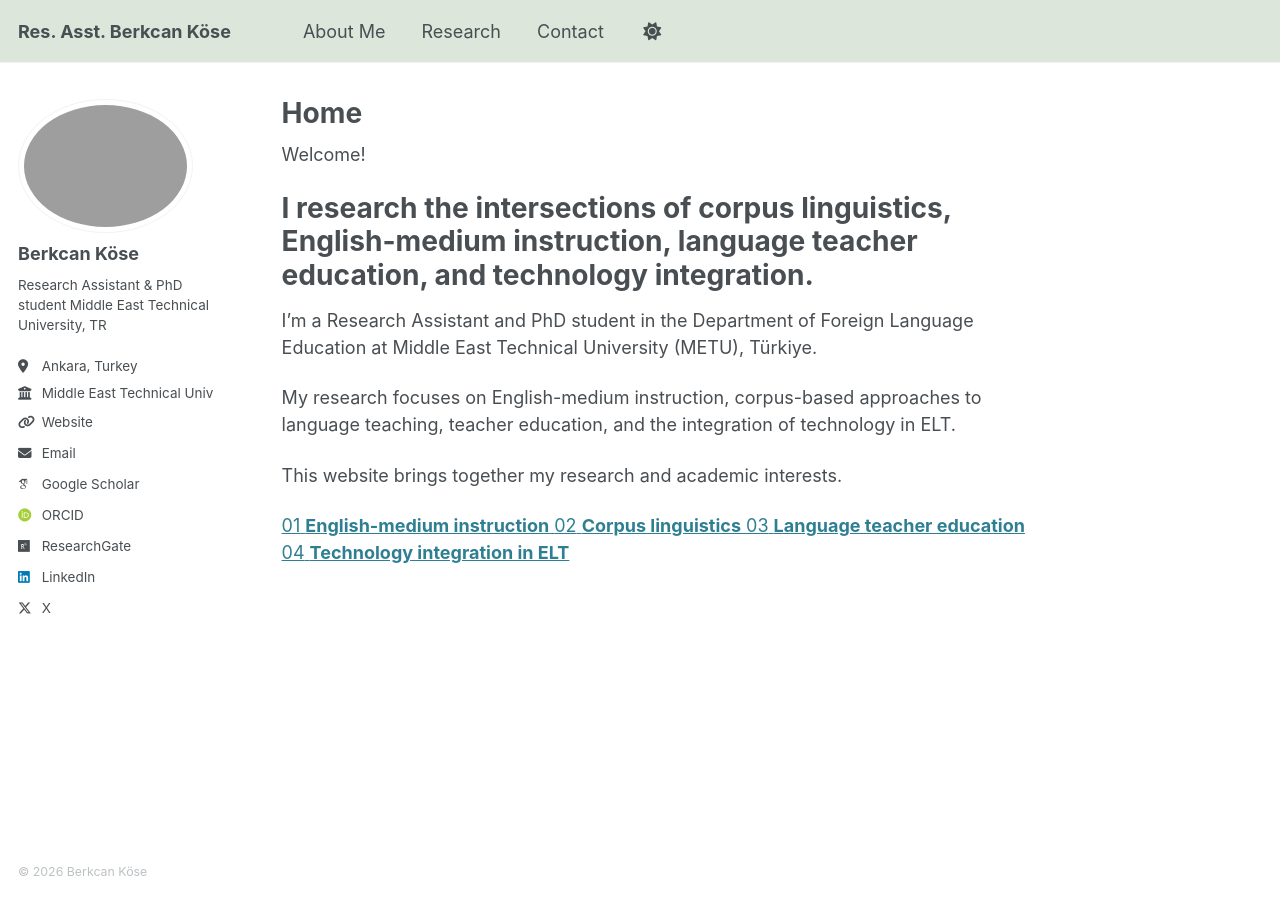
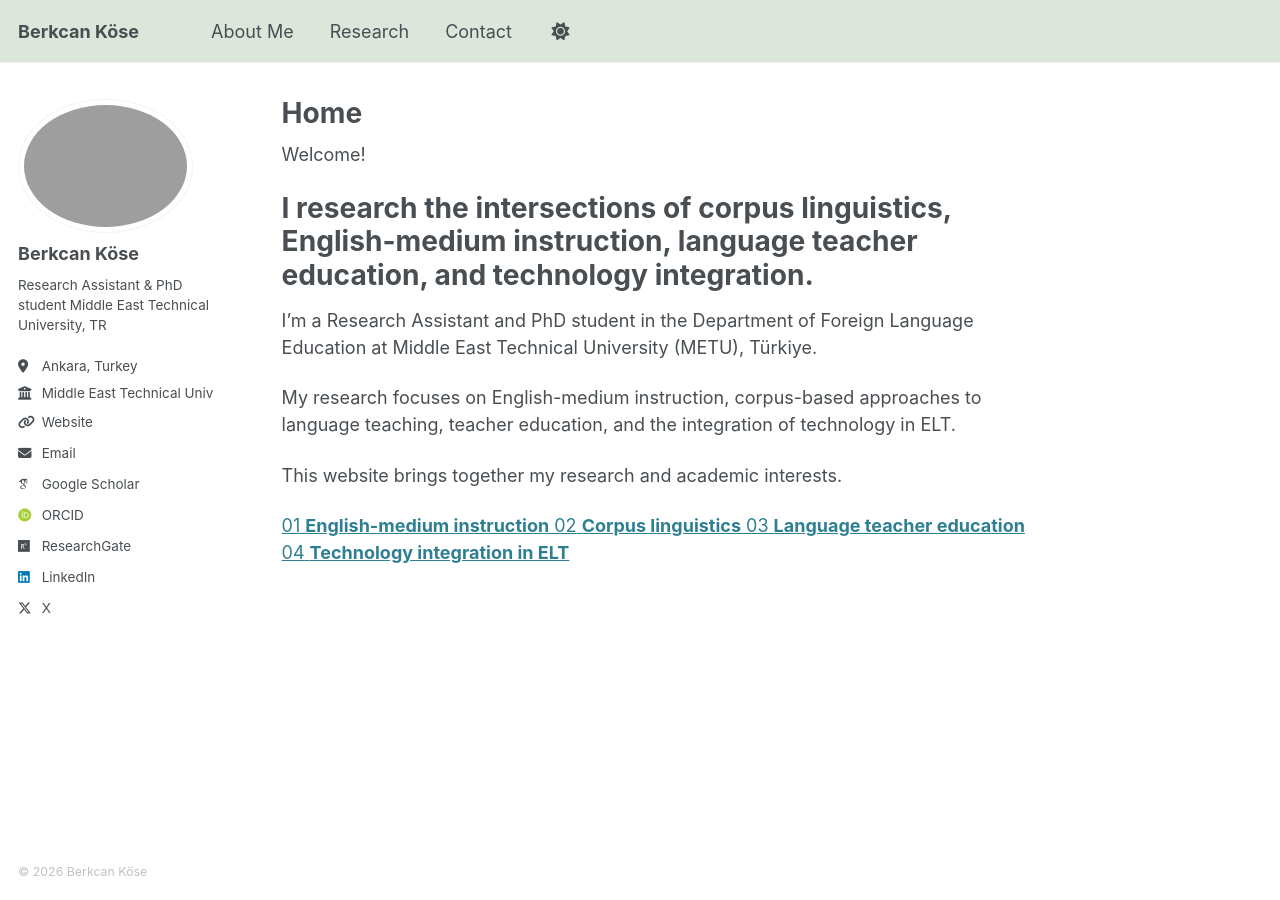
Before and after one commit to berkcankose/berkcankose.github.io, a Jekyll site: the page built from _pages/about.md, in a window 1280 px wide. Built offline with Jekyll 4.4.1, drawn with Linux system fonts in a browser that asks for light colours; some web fonts are replaced.

Commit message:
Redesign _includes/masthead.html

```diff
--- a/_includes/masthead.html
+++ b/_includes/masthead.html
@@ -3,20 +3,24 @@
 <div class="masthead">
   <div class="masthead__inner-wrap">
     <div class="masthead__menu">
-      <nav id="site-nav" class="greedy-nav">
+      <nav id="site-nav" class="greedy-nav" aria-label="Primary navigation">
         <button><div class="navicon"></div></button>
         <ul class="visible-links">
-          <li class="masthead__menu-item masthead__menu-item--lg persist"><a href="{{ base_path }}/">{{ site.title }}</a></li>
+          <li class="masthead__menu-item masthead__menu-item--lg persist">
+            <a href="{{ base_path }}/">Berkcan Köse</a>
+          </li>
           {% for link in site.data.navigation.main %}
             {% if link.url contains 'http' %}
               {% assign domain = '' %}
             {% else %}
               {% assign domain = base_path %}
             {% endif %}
-            <li class="masthead__menu-item"><a href="{{ domain }}{{ link.url }}">{{ link.title }}</a></li>
+            <li class="masthead__menu-item{% if page.url == link.url %} is-current{% endif %}">
+              <a href="{{ domain }}{{ link.url }}"{% if page.url == link.url %} aria-current="page"{% endif %}>{{ link.title }}</a>
+            </li>
           {% endfor %}
           <li id="theme-toggle" class="masthead__menu-item persist tail">
-            <a><i id="theme-icon" class="fa-solid fa-sun" aria-hidden="true" title="toggle theme"></i></a>
+            <a aria-label="Toggle theme"><i id="theme-icon" class="fa-solid fa-sun" aria-hidden="true" title="toggle theme"></i></a>
           </li>
         </ul>
         <ul class="hidden-links hidden"></ul>
```
